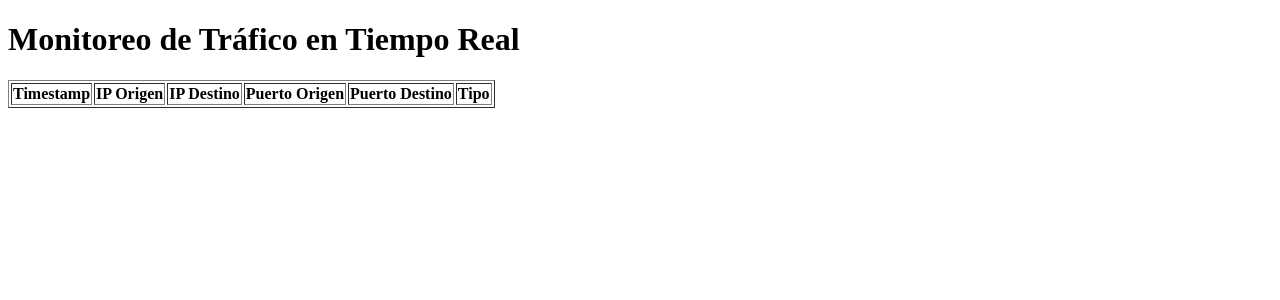
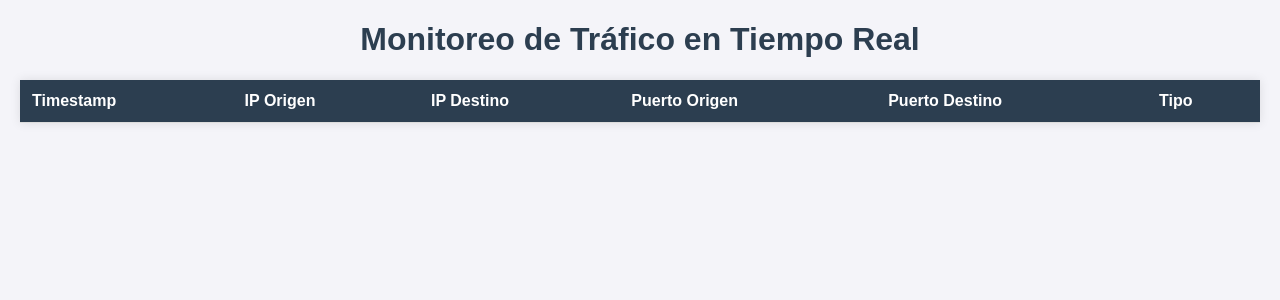
Before and after one commit to CristianDavidFelix/ProyectoSeguridad, a Flask app: template templates/index.html in a window 1280 px wide. Shown: the top 300 px of the page. Run offline with Flask 3, Linux system fonts and the light colour scheme; the template is opened without the code that fills it, so the values that code supplies are empty; some libraries are stand-ins or nearby versions.

Commit message:
Actualización template

```diff
--- a/templates/index.html
+++ b/templates/index.html
@@ -3,12 +3,45 @@
 <head>
     <meta charset="UTF-8">
     <meta name="viewport" content="width=device-width, initial-scale=1.0">
-    <title>Monitoreo en Tiempo Real</title>
+    <title>Monitoreo de Tráfico en Tiempo Real</title>
     <script src="https://cdnjs.cloudflare.com/ajax/libs/socket.io/4.7.2/socket.io.min.js"></script>
+    <style>
+        body {
+            font-family: Arial, sans-serif;
+            margin: 20px;
+            background-color: #f4f4f9;
+            color: #333;
+        }
+        h1 {
+            text-align: center;
+            color: #2c3e50;
+        }
+        table {
+            width: 100%;
+            border-collapse: collapse;
+            margin: 20px 0;
+            box-shadow: 0 0 10px rgba(0, 0, 0, 0.1);
+        }
+        th, td {
+            padding: 12px;
+            text-align: left;
+            border-bottom: 1px solid #ddd;
+        }
+        th {
+            background-color: #2c3e50;
+            color: white;
+        }
+        tr:hover {
+            background-color: #f5f5f5;
+        }
+        .timestamp {
+            font-family: monospace;
+        }
+    </style>
 </head>
 <body>
     <h1>Monitoreo de Tráfico en Tiempo Real</h1>
-    <table id="packetsTable" border="1">
+    <table id="packetsTable">
         <thead>
             <tr>
                 <th>Timestamp</th>
@@ -31,17 +64,20 @@
         socket.on('update_table', function(packets) {
             const tbody = document.getElementById('tableBody');
 
+            // Limpiar la tabla antes de agregar nuevos datos
+            tbody.innerHTML = '';
+
             packets.forEach(packet => {
                 const row = document.createElement('tr');
                 row.innerHTML = `
-                    <td>${packet.timestamp}</td>
+                    <td class="timestamp">${packet.timestamp}</td>
                     <td>${packet.src_ip}</td>
                     <td>${packet.dst_ip}</td>
                     <td>${packet.src_port}</td>
                     <td>${packet.dst_port}</td>
                     <td>${packet.type}</td>
                 `;
-                tbody.insertBefore(row, tbody.firstChild);  // Insertar al inicio
+                tbody.appendChild(row);
             });
         });
     </script>
```
